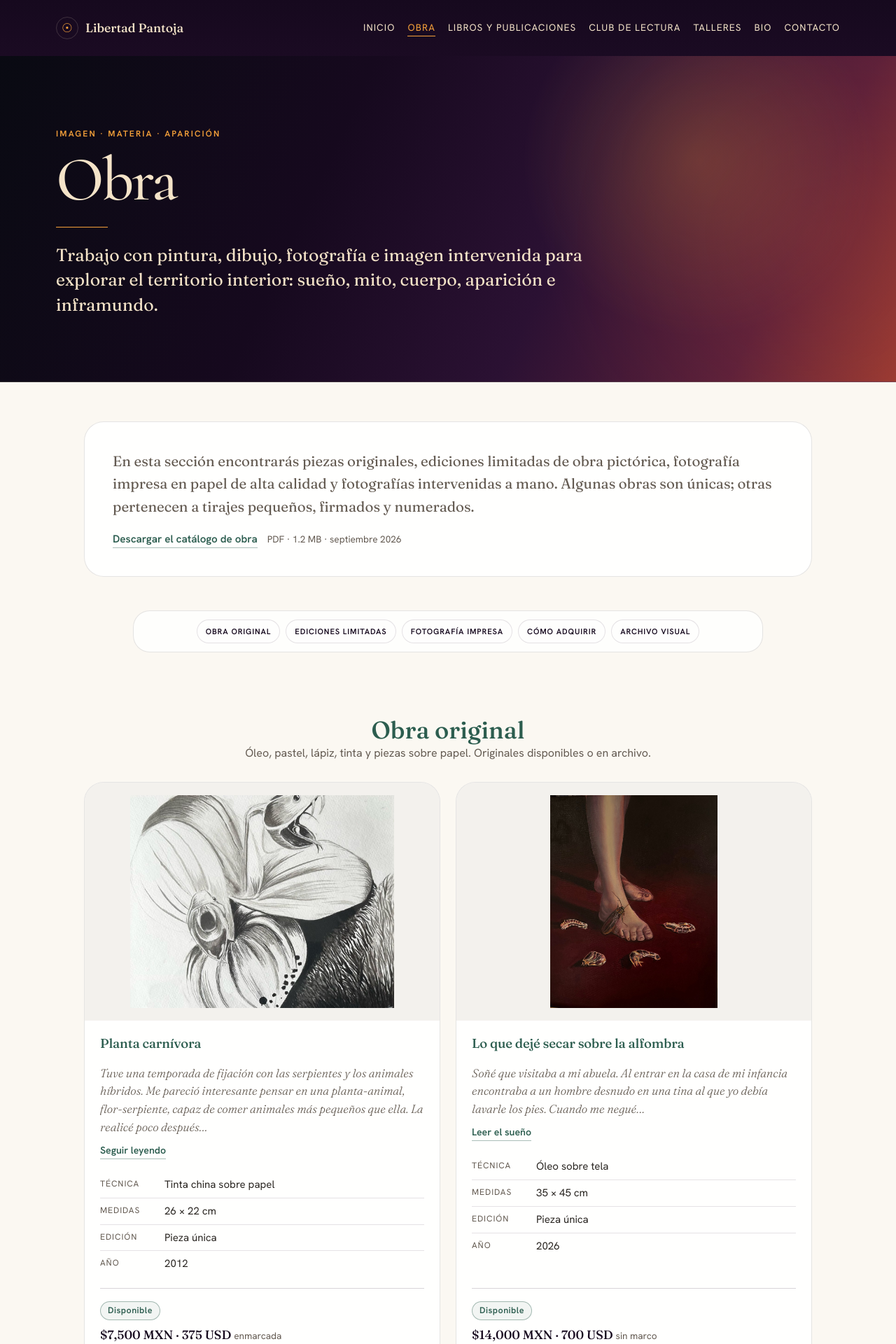
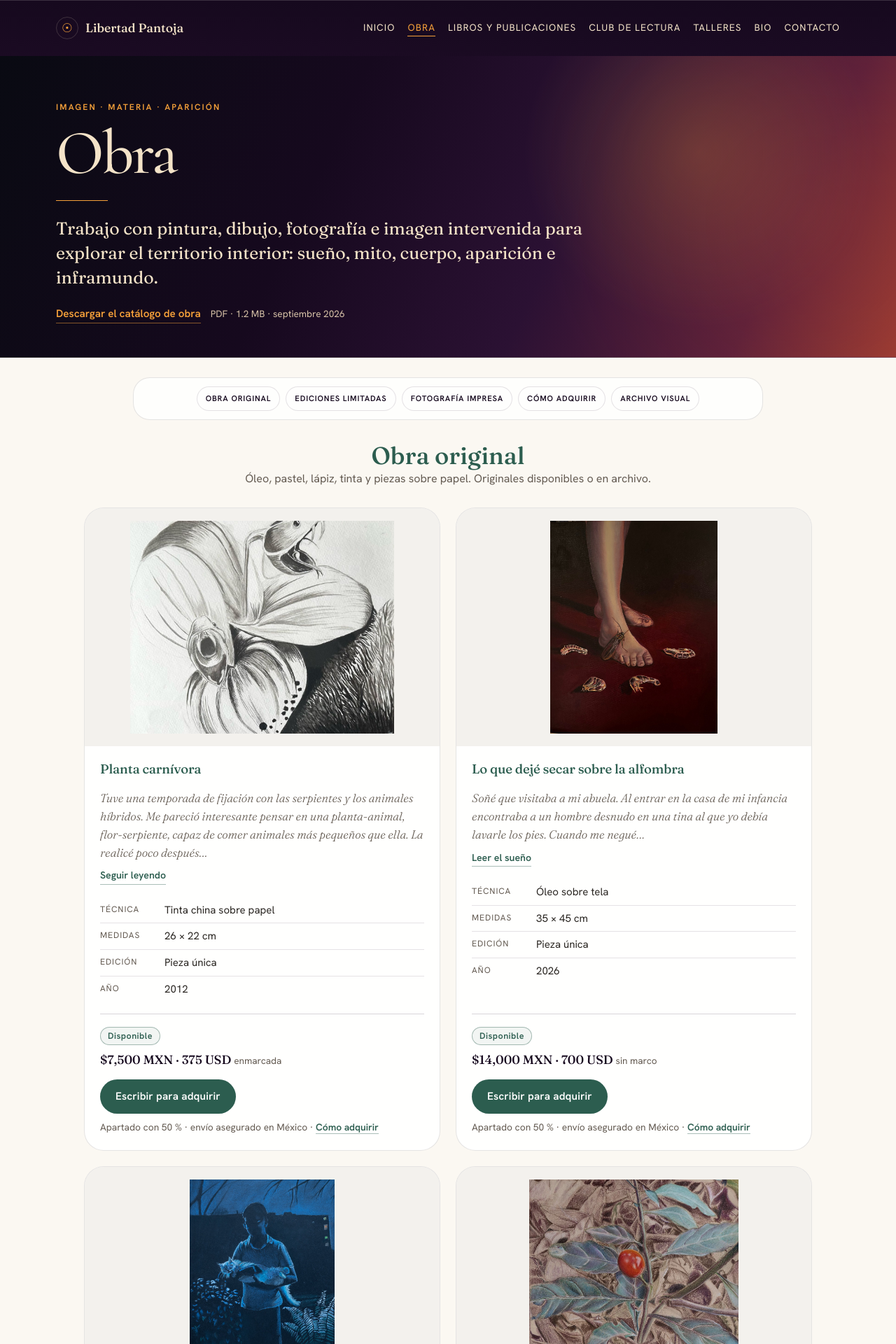
Before and after one commit to LiberPH/libertad-pantoja_site, a Jekyll site: the page built from obra.html, in a window 1280 px wide. Shown: the top 1920 px of the page at 70% size. Built offline with Jekyll 4.4.1, drawn with Linux system fonts in a browser that asks for light colours.

Commit message:
Obra sube la primera pintura; Contacto sin tarjeta anidada; Talleres llena el ancho
- Obra: se quita la caja de introducción (repetía la cabecera) y la
  descarga del catálogo pasa a la cabecera (nuevo campo hero_link en
  page.html). Cabecera y chips más compactos solo en Obra: la primera
  pintura sube de y≈1130 a y≈730 px, dentro de la primera pantalla en
  escritorio.
- Contacto: el bloque del correo deja de ser una tarjeta dentro de otra;
  queda separado por una línea fina.
- Talleres y Archivo: la retícula se adapta al número de tarjetas (dos
  tarjetas ocupan todo el ancho en vez de media página).

Co-Authored-By: Claude Opus 5.5 <noreply@anthropic.com>

```diff
--- a/_layouts/page.html
+++ b/_layouts/page.html
@@ -8,6 +8,9 @@ layout: default
   {% if page.intro %}
     <p class="hero-lede">{{ page.intro }}</p>
   {% endif %}
+  {% if page.hero_link %}
+    <p class="hero-link"><a href="{{ page.hero_link.url | relative_url }}"{% if page.hero_link.download %} download{% endif %}>{{ page.hero_link.label }}</a>{% if page.hero_link.note %} <span>{{ page.hero_link.note }}</span>{% endif %}</p>
+  {% endif %}
 </section>
 
 {{ content }}
--- a/assets/css/main.css
+++ b/assets/css/main.css
@@ -264,6 +264,33 @@ main {
   line-height: 1.42;
 }
 
+.hero-link {
+  display: flex;
+  flex-wrap: wrap;
+  align-items: baseline;
+  gap: 4px 14px;
+  margin: 22px 0 0;
+  font-size: 0.95rem;
+}
+
+.hero-link a {
+  color: var(--horizonte);
+  font-weight: 600;
+  border-bottom: 1px solid rgba(246, 161, 58, 0.5);
+}
+
+.hero-link span { color: var(--tinta-suave); font-size: 0.85rem; }
+
+/* Obra: la primera pintura sube a la primera pantalla */
+.pagina-obra .page-hero {
+  margin-bottom: 28px;
+  padding-top: clamp(40px, 5vw, 64px);
+  padding-bottom: clamp(32px, 4vw, 48px);
+}
+
+.pagina-obra .category-nav { margin-bottom: 8px; }
+.pagina-obra #original { padding-top: 24px; }
+
 /* ---------- Etiquetas y enlaces ---------- */
 
 .eyebrow,
@@ -475,9 +502,10 @@ main {
 
 .card-grid {
   display: grid;
-  grid-template-columns: repeat(4, minmax(0, 1fr));
+  grid-template-columns: repeat(auto-fit, minmax(min(100%, 260px), 1fr));
   gap: 18px;
-  margin: 48px 0;
+  max-width: 1040px;
+  margin: 48px auto;
 }
 
 .feature-card {
@@ -1170,12 +1198,9 @@ main {
 /* ---------- Contacto ---------- */
 
 .contact-card {
-  padding: 28px;
-  border: 1px solid rgba(43, 17, 51, 0.14);
-  border-radius: 24px;
-  background: rgba(255, 255, 255, 0.86);
+  padding-left: clamp(24px, 4vw, 48px);
+  border-left: 1px solid rgba(42, 38, 34, 0.14);
   color: var(--tinta-cafe);
-  box-shadow: 0 16px 38px var(--sombra-crema);
 }
 
 .contact-card h2 {
@@ -1499,7 +1524,12 @@ summary:focus-visible,
     border-top: 1px solid rgba(43, 17, 51, 0.18);
   }
 
-  .card-grid { grid-template-columns: repeat(2, minmax(0, 1fr)); }
+  .contact-card {
+    padding: 24px 0 0;
+    border-left: none;
+    border-top: 1px solid rgba(42, 38, 34, 0.14);
+  }
+
 
   .home-hero { grid-template-columns: 1fr; }
   .home-hero-art { min-height: auto; }
@@ -1540,7 +1570,6 @@ summary:focus-visible,
   .contact-panel,
   .timeline-panel { padding: 22px; }
 
-  .card-grid { grid-template-columns: 1fr; }
 
   .collection-section.tinted { padding: 24px 18px; }
 
--- a/obra.html
+++ b/obra.html
@@ -4,20 +4,13 @@ title: "Obra"
 eyebrow: "Imagen · materia · aparición"
 intro: "Trabajo con pintura, dibujo, fotografía e imagen intervenida para explorar el territorio interior: sueño, mito, cuerpo, aparición e inframundo."
 permalink: /obra/
+body_class: "pagina-obra"
+hero_link:
+  url: "/assets/docs/catalogo-libertad-pantoja.pdf"
+  label: "Descargar el catálogo de obra"
+  note: "PDF · 1.2 MB · septiembre 2026"
+  download: true
 ---
-
-<section class="text-block wide">
-  <p>
-    En esta sección encontrarás piezas originales, ediciones limitadas de obra pictórica,
-    fotografía impresa en papel de alta calidad y fotografías intervenidas a mano. Algunas obras son únicas;
-    otras pertenecen a tirajes pequeños, firmados y numerados.
-  </p>
-  <p class="catalogo-descarga">
-    <a href="{{ '/assets/docs/catalogo-libertad-pantoja.pdf' | relative_url }}" download>Descargar el catálogo de obra</a>
-    <span>PDF · 1.2 MB · septiembre 2026</span>
-  </p>
-</section>
-
 {% assign n_original = site.data.obras | where: "category", "original" | size %}
 {% assign n_ediciones = site.data.obras | where: "category", "edicion-limitada" | size %}
 {% assign n_fotografia = site.data.obras | where: "category", "fotografia" | size %}
```
